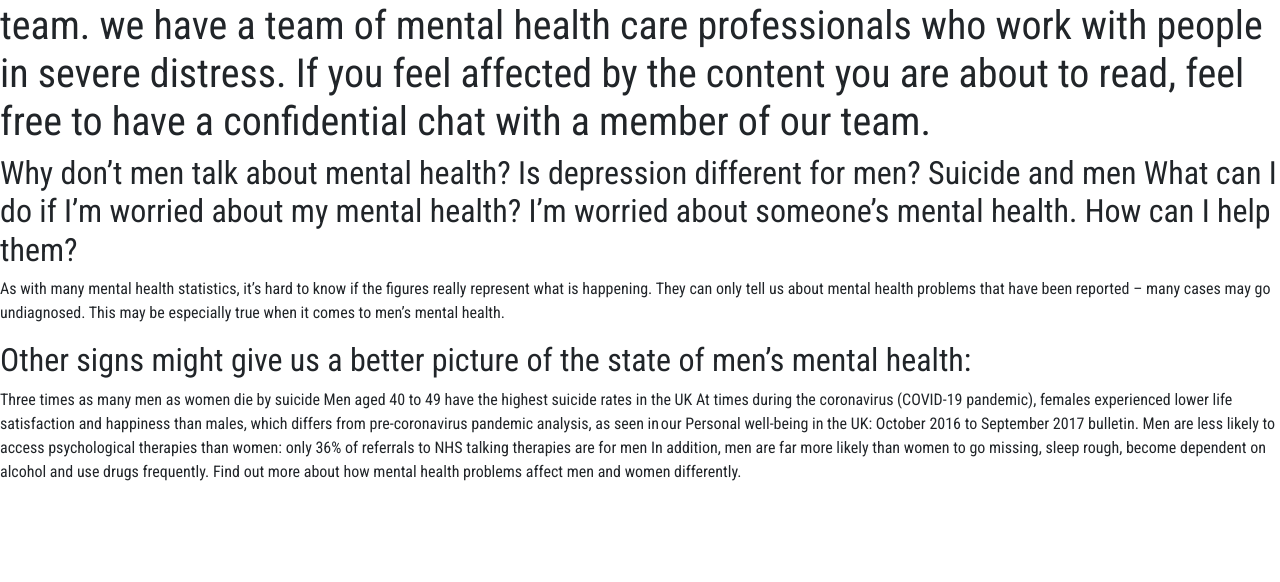
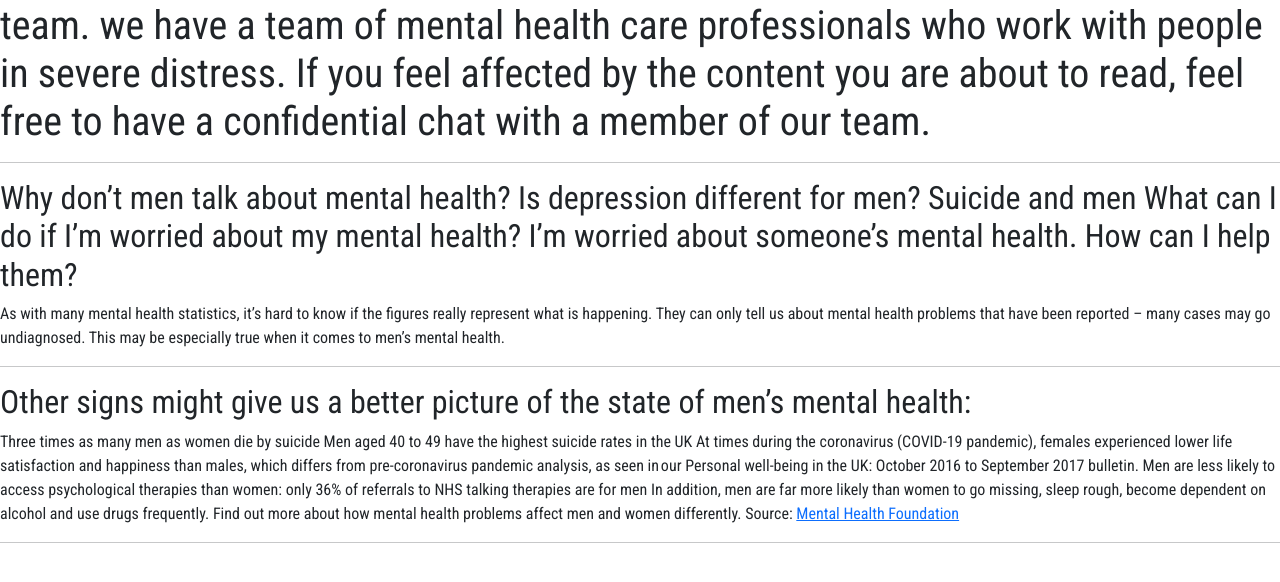
Before and after one commit to rinalds98/mindful-gents, a Django app: template templates/information-hub.html in a window 1280 px wide. Shown: the part 94-676 px from the top of the page. Run offline with Django 4.2, Linux system fonts and the light colour scheme; the template is opened without the code that fills it, so the values that code supplies are empty; parts of the project's set-up code (start-up, migrations or seed data) failed here and were passed over; some libraries are stand-ins or nearby versions.

Commit message:
information-hub staticstics

```diff
--- a/templates/information-hub.html
+++ b/templates/information-hub.html
@@ -11,7 +11,7 @@
          chat with a member of our team.
     </h1>
 </div>
-
+<hr>
 <div class="information-hub">
 <h2>
     Why don’t men talk about mental health?
@@ -26,6 +26,7 @@
     This may be especially true when it comes to men’s mental health.
 </p>
 </div>
+<hr>
 <div  class="information-hub">
     <h2>
         Other signs might give us a better picture of the state of men’s mental health:
@@ -38,7 +39,9 @@
    Men are less likely to access psychological therapies than women: only 36% of referrals to NHS talking therapies are for men
    In addition, men are far more likely than women to go missing, sleep rough, become dependent on alcohol and use drugs frequently.
    Find out more about how mental health problems affect men and women differently.
+   Source: <a href="https://www.mentalhealth.org.uk/explore-mental-health/a-z-topics/men-and-mental-health">Mental Health Foundation</a>
 </p>
+<hr>
 </div>
 
 
```
